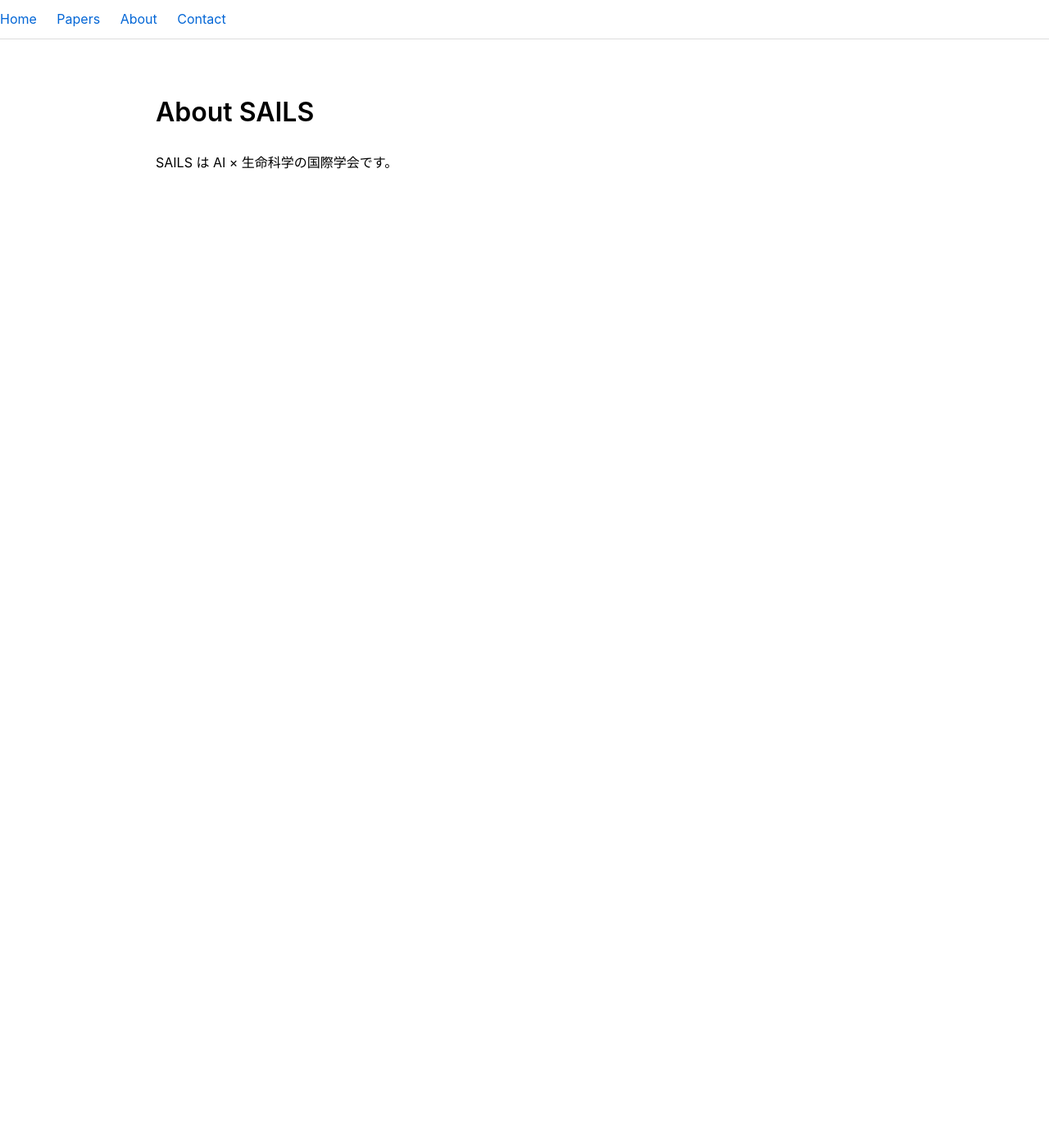
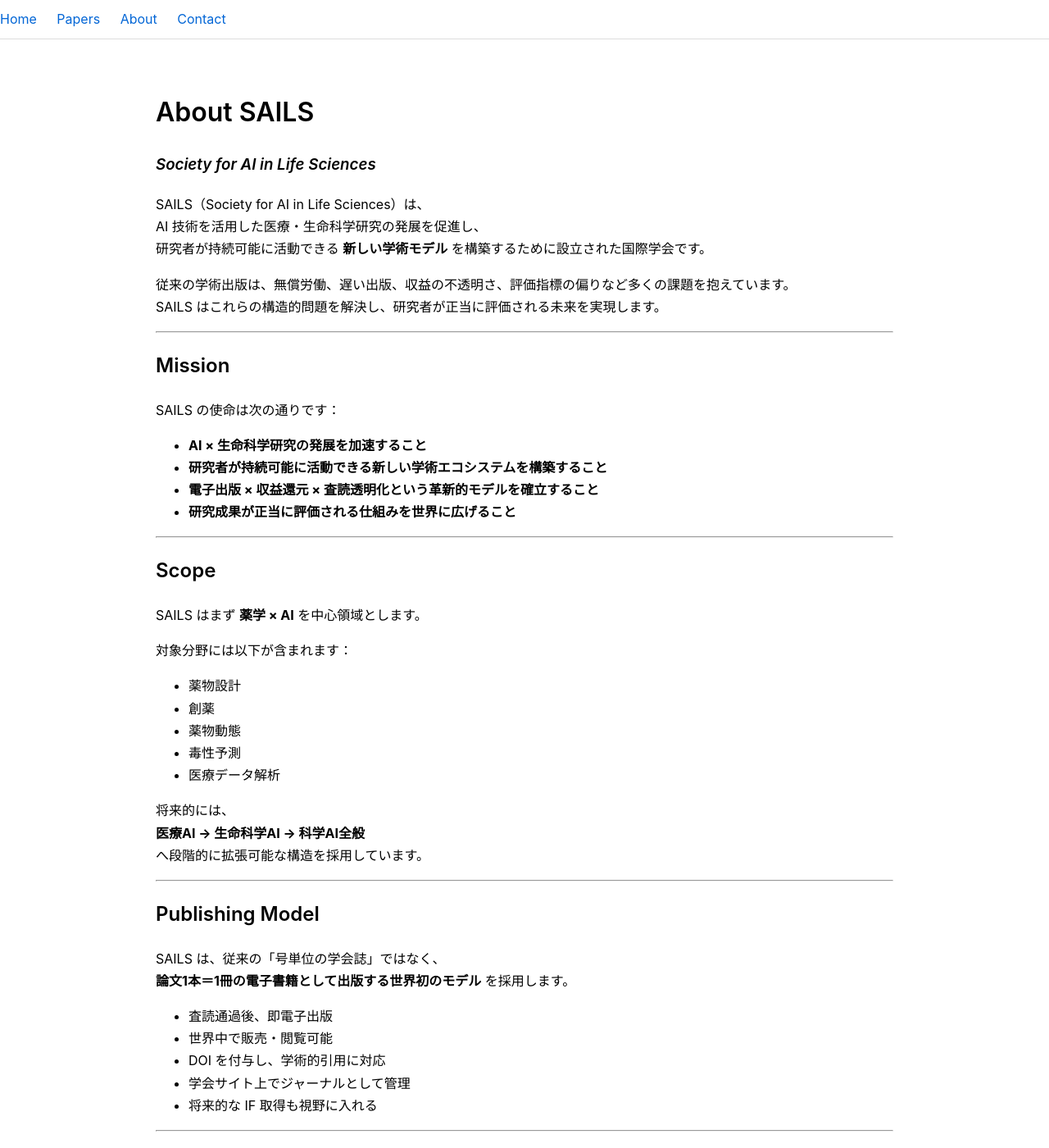
Before and after one commit to sails-journal/sails-journal.github.io, a Jekyll site: the page built from about/index.md, in a window 1280 px wide and 1400 px high. Shown: the whole window at 82% size. Built offline with Jekyll 4.4.1, drawn with Linux system fonts in a browser that asks for light colours; some of the changed text lies outside the part shown.

Commit message:
Enhance 'About SAILS' page with detailed information
Expanded the content of the 'About SAILS' page to include detailed information about the society, its mission, scope, publishing model, peer review process, revenue sharing, metrics, value proposition, and contact information.

```diff
--- a/about/index.md
+++ b/about/index.md
@@ -4,5 +4,122 @@ layout: default
 ---
 
 # About SAILS
+### *Society for AI in Life Sciences*
 
-SAILS は AI × 生命科学の国際学会です。
+SAILS（Society for AI in Life Sciences）は、
+AI 技術を活用した医療・生命科学研究の発展を促進し、
+研究者が持続可能に活動できる **新しい学術モデル** を構築するために設立された国際学会です。
+
+従来の学術出版は、無償労働、遅い出版、収益の不透明さ、評価指標の偏りなど多くの課題を抱えています。
+SAILS はこれらの構造的問題を解決し、研究者が正当に評価される未来を実現します。
+
+---
+
+## Mission
+
+SAILS の使命は次の通りです：
+
+- **AI × 生命科学研究の発展を加速すること**
+- **研究者が持続可能に活動できる新しい学術エコシステムを構築すること**
+- **電子出版 × 収益還元 × 査読透明化という革新的モデルを確立すること**
+- **研究成果が正当に評価される仕組みを世界に広げること**
+
+---
+
+## Scope
+
+SAILS はまず **薬学 × AI** を中心領域とします。
+
+対象分野には以下が含まれます：
+
+- 薬物設計
+- 創薬
+- 薬物動態
+- 毒性予測
+- 医療データ解析
+
+将来的には、
+**医療AI → 生命科学AI → 科学AI全般**
+へ段階的に拡張可能な構造を採用しています。
+
+---
+
+## Publishing Model
+
+SAILS は、従来の「号単位の学会誌」ではなく、
+**論文1本＝1冊の電子書籍として出版する世界初のモデル** を採用します。
+
+- 査読通過後、即電子出版
+- 世界中で販売・閲覧可能
+- DOI を付与し、学術的引用に対応
+- 学会サイト上でジャーナルとして管理
+- 将来的な IF 取得も視野に入れる
+
+---
+
+## Peer Review
+
+SAILS の査読は **公正・迅速・透明性** を重視します。
+
+- 専門性に基づく査読者選定
+- 査読コメントは著者にすべて開示
+- 採否基準を明確化
+- 査読期間は原則 2〜4 週間
+
+---
+
+## Revenue Sharing
+
+SAILS の最大の特徴のひとつが、
+**電子出版による収益を著者・査読者・編集部に分配するモデル** です。
+
+例
+- 著者：40%
+- 査読者：30%  （査読者で分配）
+- 編集部：30%
+
+これにより、研究者の無償労働に依存しない、
+**持続可能な学術エコシステム** を構築します。
+
+---
+
+## Metrics
+
+SAILS は従来のインパクトファクターに加え、
+**“実際に読まれたかどうか” を重視する新しい評価指標** を採用します。
+
+- 読了ページ数
+- 売上
+- Altmetric
+- SNS 言及数
+- レビュー
+- 引用数（Google Scholar / CrossRef）
+
+---
+
+## Value Proposition
+
+SAILS が提供する価値は以下の通りです：
+
+- 論文が読まれた分だけ著者に収益が入る
+- 査読者にも正当な報酬が支払われる
+- 出版までのスピードが圧倒的に速い
+- 世界中の読者に直接届く
+- 若手研究者でも成果を発信しやすい
+- 研究者の持続可能性を高める新しい学術モデル
+
+これはあなたの文書の価値提案をそのまま整理したものです。
+
+---
+
+## Contact
+
+ご質問・お問い合わせはこちら
+
+▶ **contact@xxxxxxxxxxxxxxx**
+
+---
+
+<footer>
+© 2026 SAILS – Society for AI in Life Sciences
+</footer>
```
